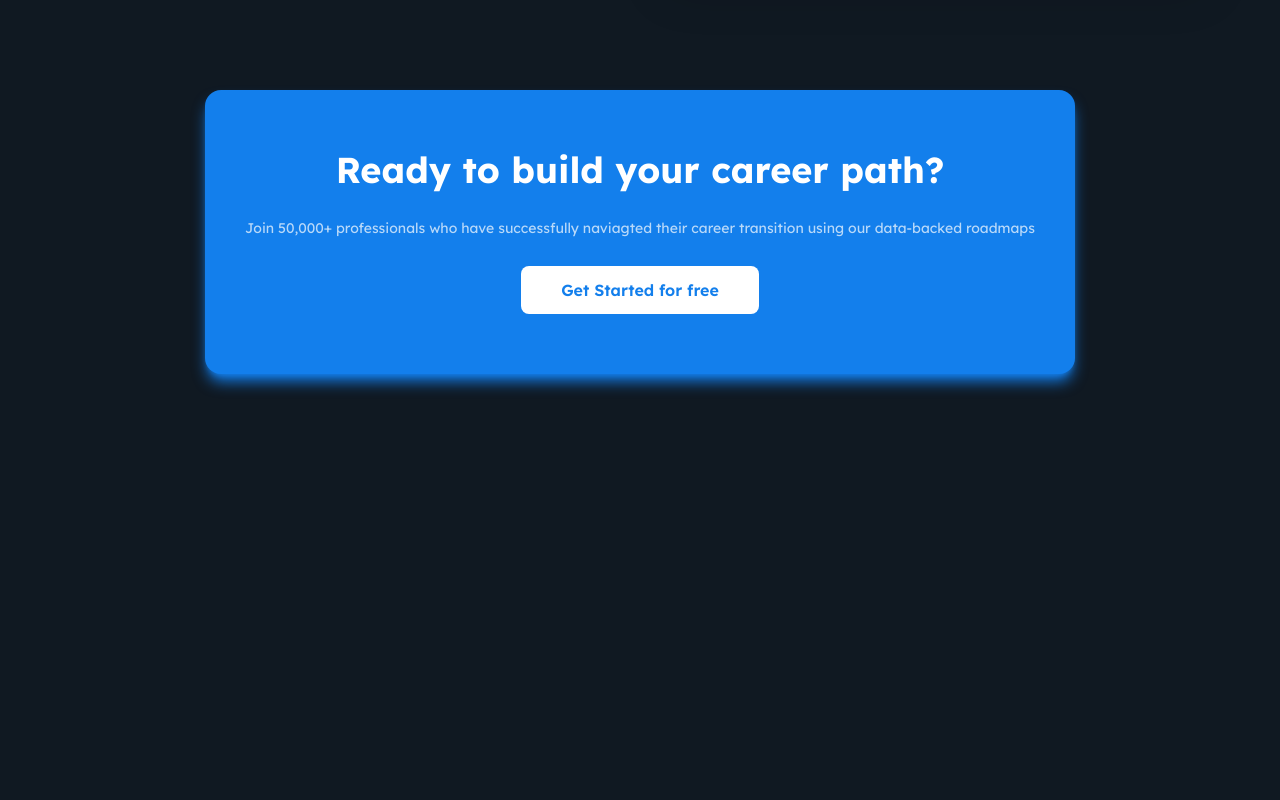
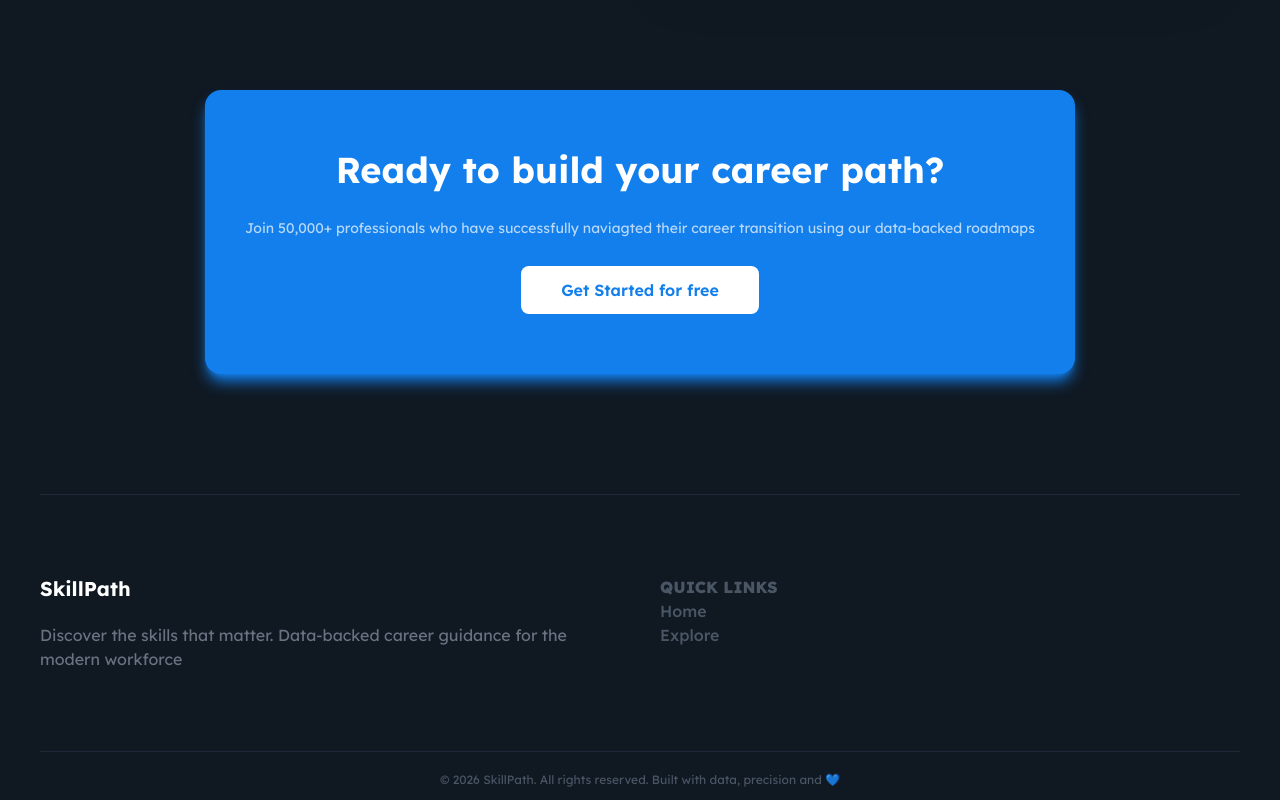
Before and after one commit to Stephanie-17/SkillPath, a Next.js app: page / in a window 1280 px wide. Shown: the part 2294-3094 px from the top of the page. Before the commit the page ends 2708 px from the top, so only its background shows below. Built offline with nearby package versions, Linux system fonts and the light colour scheme.

Commit message:
feat: implement Footer component and integrate it into RootLayout

```diff
--- a/app/layout.tsx
+++ b/app/layout.tsx
@@ -2,6 +2,7 @@ import type { Metadata } from "next";
 import { Lexend } from "next/font/google";
 import "./globals.css";
 import Navbar from "@/components/general/Navbar";
+import Footer from "@/components/general/Footer";
 
 const bricolage = Lexend({
   variable: "--font-bricolage",
@@ -26,6 +27,7 @@ export default function RootLayout({
       >
         <Navbar/>
         {children}
+        <Footer/>
       </body>
     </html>
   );
--- a/components/general/Footer.tsx
+++ b/components/general/Footer.tsx
@@ -0,0 +1,42 @@
+import React from 'react'
+import Link from 'next/link'
+
+const Footer = () => {
+  const date = new Date();
+  const currentYear = date.getFullYear()
+  return (
+    <footer className=' mb-3 pt-20 px-10'>
+       <hr className='text-gray-800' />
+      <section className='grid grid-cols-1 sm:grid-cols-2 py-20 gap-10' >
+         <div>
+        <h2 className='font-bold text-xl mb-5'>SkillPath</h2>
+        <p className='text-gray-500'>Discover the skills that matter. Data-backed career guidance for the modern workforce</p>
+      </div>
+      <div>
+        <h2 className='font-extrabold text-gray-600'>QUICK LINKS</h2>
+        <Link
+					className='relative pb-2 transition-colors duration-500   cursor-pointer text-gray-600 hover:text-primary'
+					href={"/"}
+				>
+					<p className="font-medium">Home</p>
+				</Link>
+				<Link
+					className='relative pb-2 transition-colors duration-500   cursor-pointer text-gray-600 hover:text-primary '
+					href={"/"}
+				>
+					<p className="font-medium">Explore</p></Link>
+      </div>
+      </section>
+       <hr className='text-gray-800' />
+       <section className='mt-5'>
+        <p className='text-xs text-center text-gray-600 '>
+           &copy; {currentYear} SkillPath. All rights reserved. Built with data, precision and 💙
+        </p>
+
+       </section>
+
+    </footer>
+  )
+}
+
+export default Footer
```
